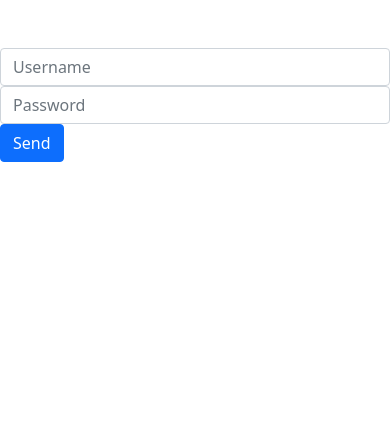
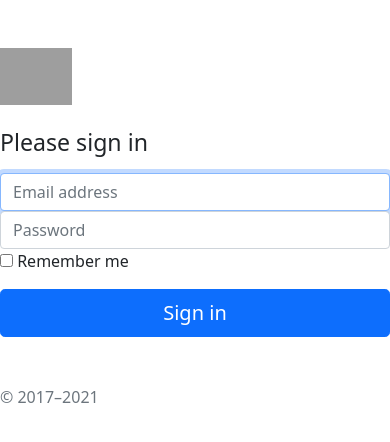
Before and after one commit to omri30000/Serverus, a Flask app: page /login in a window 390 px wide. Shown: the part 56-498 px from the top of the page. Run offline with Flask 2, Linux system fonts and the light colour scheme; some libraries are stand-ins or nearby versions; grey boxes are pictures that could not be loaded.

Commit message:
added login page

```diff
--- a/WebAppComponent/Main.py
+++ b/WebAppComponent/Main.py
@@ -17,7 +17,7 @@ def home_page():
 @app.route("/login", methods=["POST", "GET"])
 def login_page():
     if "userID" in session:  # the user is connected
-        return render_template("dashboard.html")
+        return redirect(url_for("dashboard_page"))
     else:
         if request.method == "POST":
             # todo: find user in data base and add to session
@@ -54,4 +54,4 @@ def logout():
 
 
 if __name__ == '__main__':
-    app.run(debug=True)
+    app.run(debug=True,port=80,host="0.0.0.0")
--- a/WebAppComponent/templates/login.html
+++ b/WebAppComponent/templates/login.html
@@ -2,17 +2,26 @@
 
 {% block content %}
 
-<div class="row">
-    <div class="col-md-6">
-        <input type="text" class="form-control" placeholder="Username" name="username" aria-label="Username" aria-describedby="basic-addon1">
-    </div>
 
-    <div class="col-md-6">
-        <input type="text" class="form-control" placeholder="Password" name="password" aria-label="Password" aria-describedby="basic-addon1">
-    </div>
-</div>
+    <!-- Custom styles for this template -->
+    <!-- link href="signin.css" rel="stylesheet"-->
 
 
-<button class="btn btn-primary" type="button" id="button-addon2">Send</button>
-
+<main class="form-signin">
+  <form>
+    <img class="mb-4" src="../assets/brand/bootstrap-logo.svg" alt="" width="72" height="57">
+    <h1 class="h3 mb-3 fw-normal">Please sign in</h1>
+    <label for="inputEmail" class="visually-hidden">Email address</label>
+    <input type="email" id="inputEmail" class="form-control" placeholder="Email address" required autofocus>
+    <label for="inputPassword" class="visually-hidden">Password</label>
+    <input type="password" id="inputPassword" class="form-control" placeholder="Password" required>
+    <div class="checkbox mb-3">
+      <label>
+        <input type="checkbox" value="remember-me"> Remember me
+      </label>
+    </div>
+    <button class="w-100 btn btn-lg btn-primary" type="submit">Sign in</button>
+    <p class="mt-5 mb-3 text-muted">&copy; 2017–2021</p>
+  </form>
+</main>
 {% endblock %}
```
